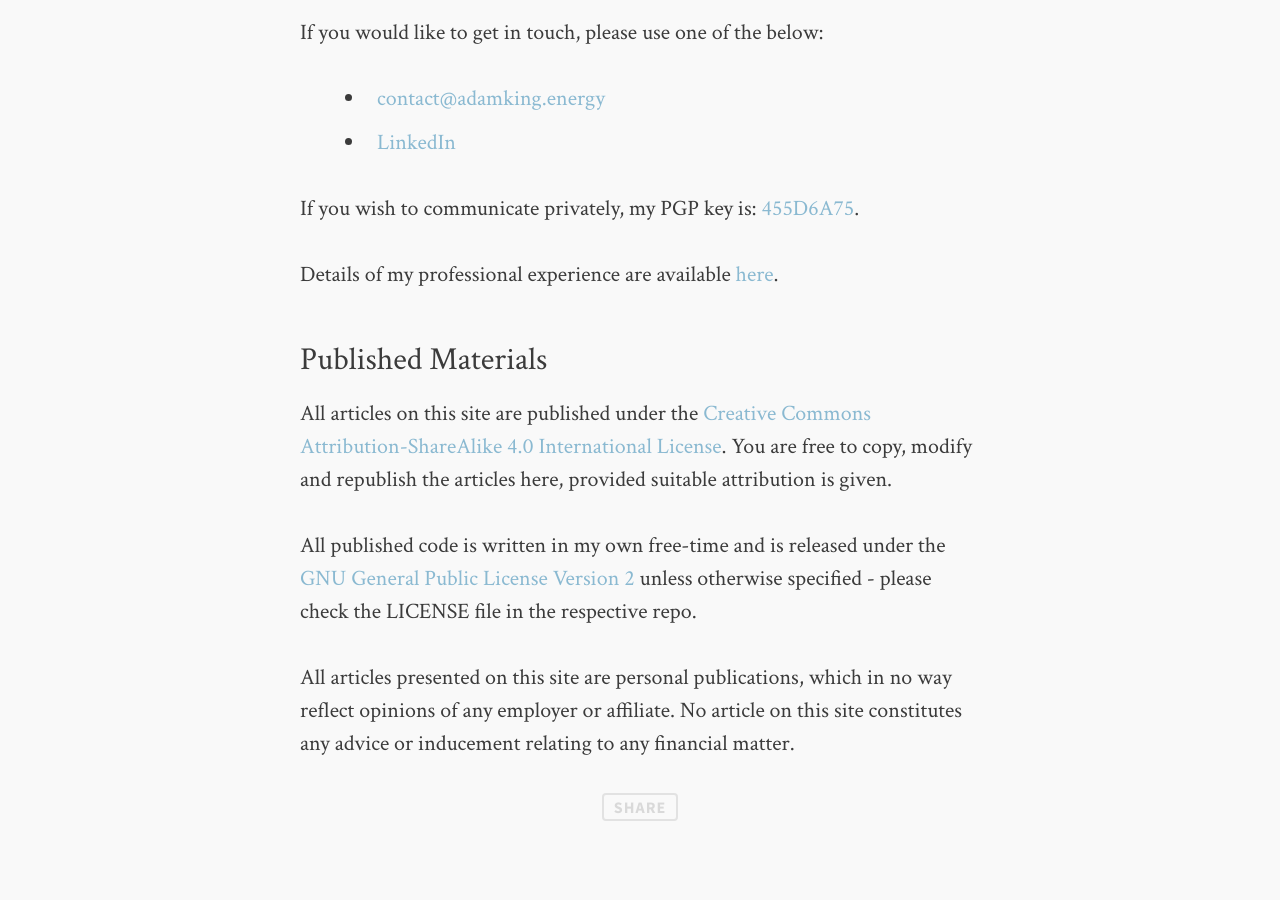
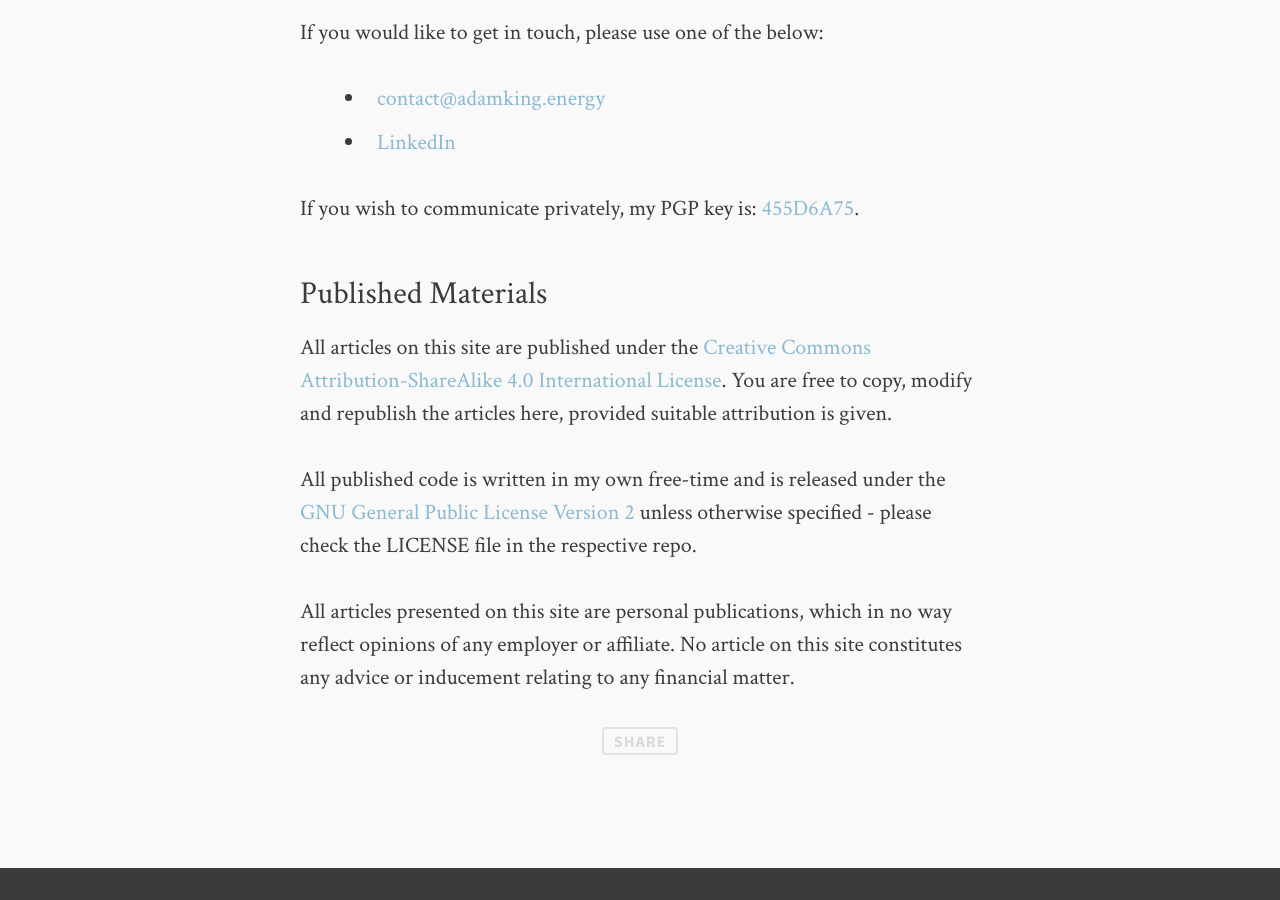
Before and after one commit to adamkingenergy/adamkingenergy.github.io, a Jekyll site: the page built from about.md, in a window 1280 px wide and 900 px high, scrolled down 1161 px. Built offline with Jekyll 4.4.1, drawn with Linux system fonts in a browser that asks for light colours; comment, search, counter and statistics services are not loaded.

Commit message:
Remove CV since it could constitute mention of my employer.

```diff
--- a/about.md
+++ b/about.md
@@ -22,8 +22,6 @@ If you would like to get in touch, please use one of the below:
 
 If you wish to communicate privately, my PGP key is: [455D6A75]({{ site.url }}/assets/files/adamking-pgp.asc.txt).
 
-Details of my professional experience are available [here]({{ site.url }}/assets/files/adamking-summary-cv.pdf).
-
 
 ### Published Materials
 
```
Also changed, not shown: 1 other file.
